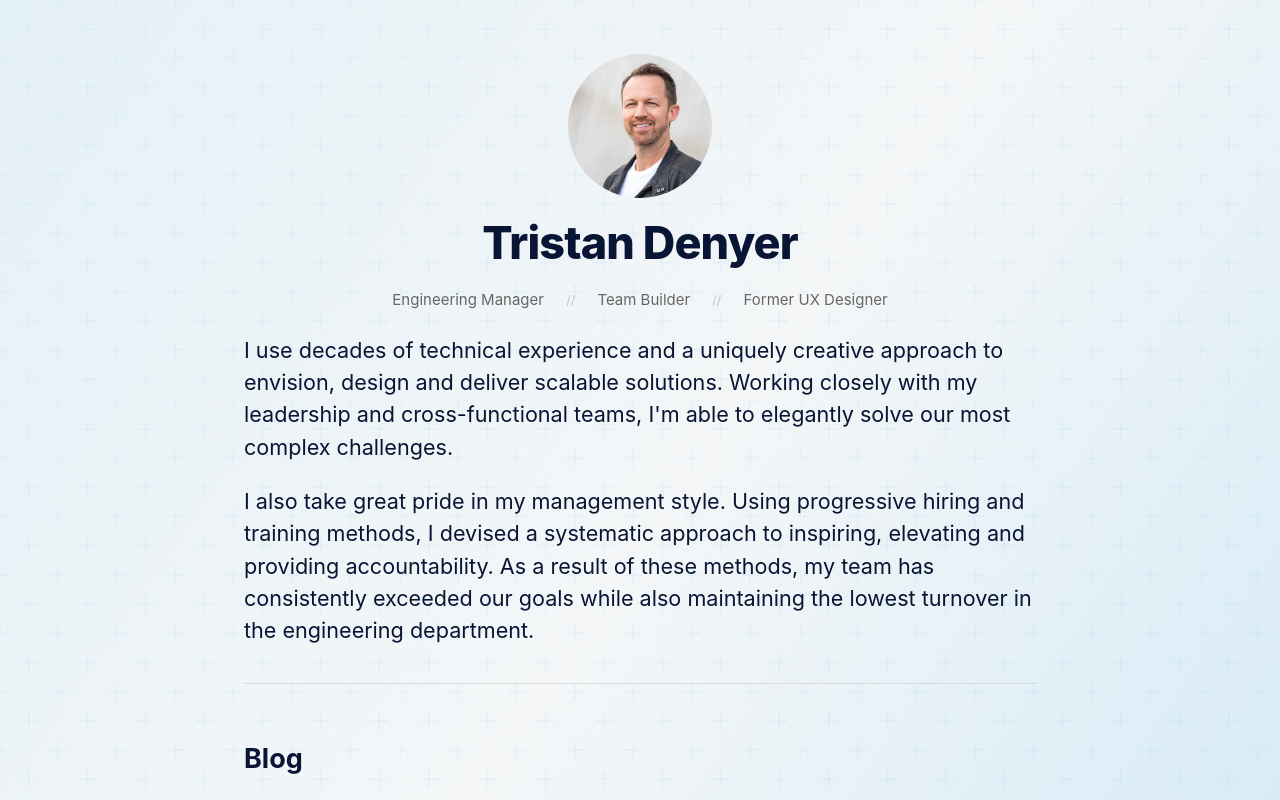
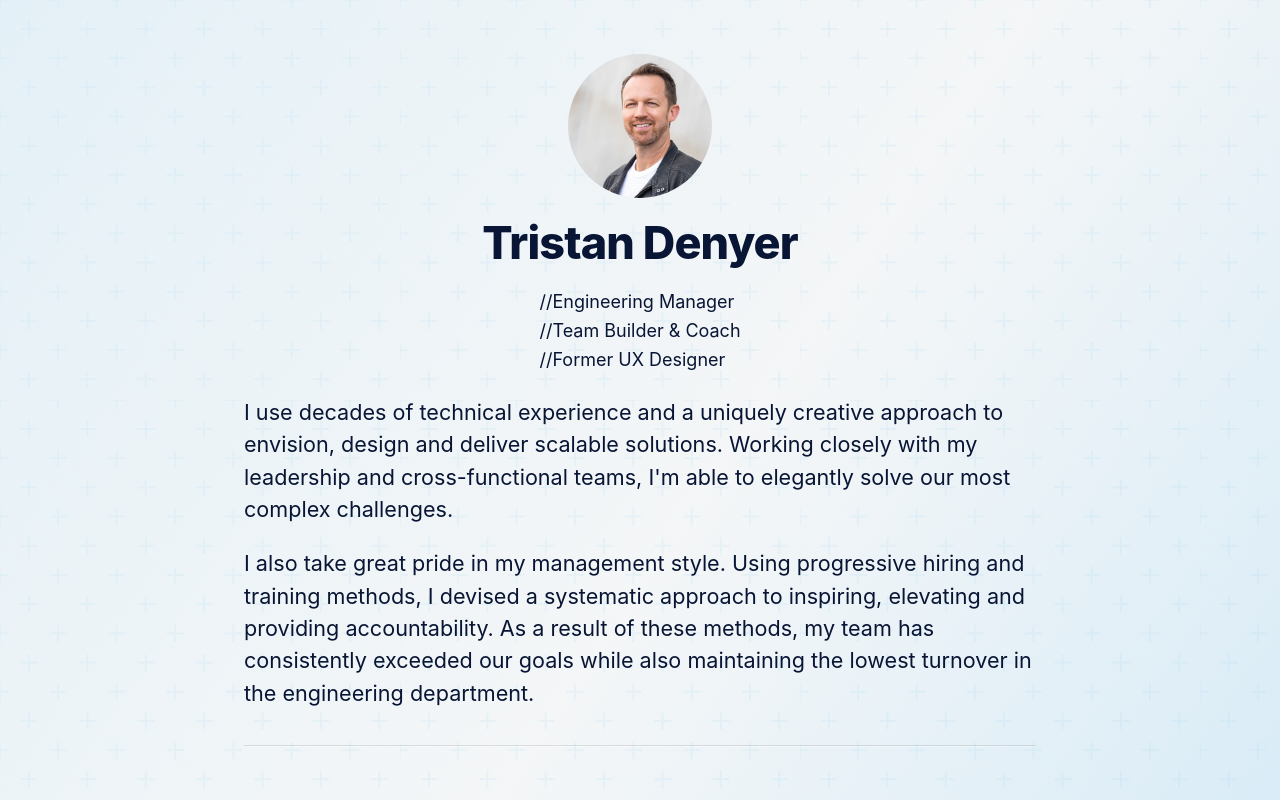
Before and after one commit to tristandenyer/nextjs-blog, a Next.js app: page / in a window 1280 px wide. Shown: the top 800 px of the page. Built offline with nearby package versions, Linux system fonts and the light colour scheme.

Commit message:
added Tailwind styling

```diff
--- /dev/null
+++ b/app/globals.css
@@ -0,0 +1,3 @@
+/* @tailwind base; */
+@tailwind components;
+@tailwind utilities;
--- a/components/layout.js
+++ b/components/layout.js
@@ -5,6 +5,8 @@ import utilStyles from "../styles/utils.module.css";
 import Link from "next/link";
 import { Analytics } from "@vercel/analytics/react";
 import { SpeedInsights } from "@vercel/speed-insights/next";
+// These styles apply to every route in the application
+import "/app/globals.css";
 
 const name = "Tristan Denyer";
 export const siteTitle = "Tristan Denyer, San Francisco, CA";
@@ -61,12 +63,20 @@ export default function Layout({ children, home }) {
               alt=""
             />
             <h1 className={utilStyles.heading2Xl}>{name}</h1>
-            <small className={utilStyles.lightText}>
-              Engineering Manager{" "}
-              <small className={utilStyles.separatorText}>//</small> Team
-              Builder <small className={utilStyles.separatorText}>//</small>{" "}
-              Former UX Designer
-            </small>
+            <div className="grid grid-cols-3 gap-5 text-slate-600 text-xs justify-items-center mb-4">
+              <div>
+                <span className="text-slate-400 text-xs pr-2">//</span>
+                Engineering Manager
+              </div>
+              <div>
+                <span className="text-slate-400 text-xs pr-2">//</span>
+                Team Builder & Coach
+              </div>
+              <div>
+                <span className="text-slate-400 text-xs pr-2">//</span>
+                Former UX Designer
+              </div>
+            </div>
           </>
         ) : (
           <>
--- a/pages/404.js
+++ b/pages/404.js
@@ -1,6 +1,6 @@
-import Head from 'next/head';
-import Layout from '../components/layout';
-import utilStyles from '../styles/utils.module.css';
+import Head from "next/head";
+import Layout from "../components/layout";
+import utilStyles from "../styles/utils.module.css";
 
 export default function Custom404() {
   return (
--- a/pages/index.js
+++ b/pages/index.js
@@ -35,13 +35,13 @@ export default function Home({ allPostsData }) {
             />
           </Head>
           <section className={utilStyles.headingMd}>
-            <p>
+            <p className="mb-3">
               I use decades of technical experience and a uniquely creative
               approach to envision, design and deliver scalable solutions.
               Working closely with my leadership and cross-functional teams, I'm
               able to elegantly solve our most complex challenges.
             </p>
-            <p>
+            <p className="mb-3">
               I also take great pride in my management style. Using progressive
               hiring and training methods, I devised a systematic approach to
               inspiring, elevating and providing accountability. As a result of
--- /dev/null
+++ b/tailwind.config.js
@@ -0,0 +1,8 @@
+/** @type {import('tailwindcss').Config} */
+module.exports = {
+  content: ["./components/**/*.{js}"],
+  theme: {
+    extend: {},
+  },
+  plugins: [],
+};
```
Lines whose indentation alone changed are shown as unchanged.
